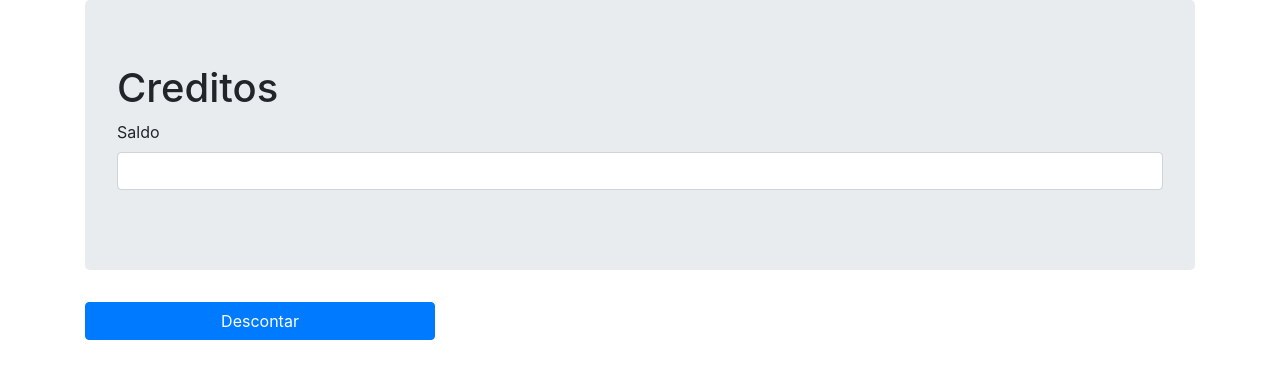
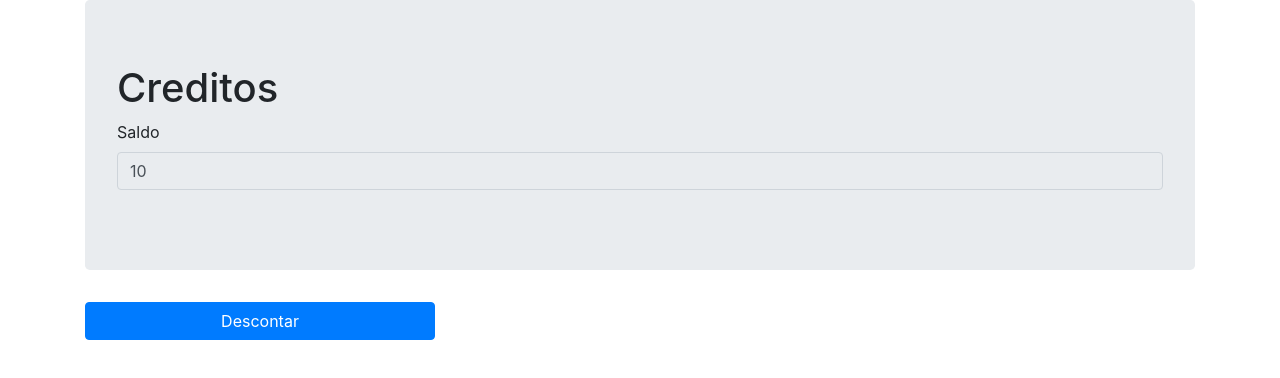
Before and after one commit to jefferson-assis/prjCredito, an Angular app in the folder prjCredito/: page / in a window 1280 px wide. Shown: the top 378 px of the page. Built offline with nearby package versions, Linux system fonts and the light colour scheme.

Commit message:
Criando interface

```diff
--- a/prjCredito/src/app/credito/component/saldo/saldo.component.html
+++ b/prjCredito/src/app/credito/component/saldo/saldo.component.html
@@ -6,7 +6,7 @@
         <div class="col-12">
           <div class="form-group">
             <label form="">Saldo</label>
-            <input type="text" class="form-control">
+            <input type="text" value="10" class="form-control" readonly>
           </div>
         </div>
       </div>
```
